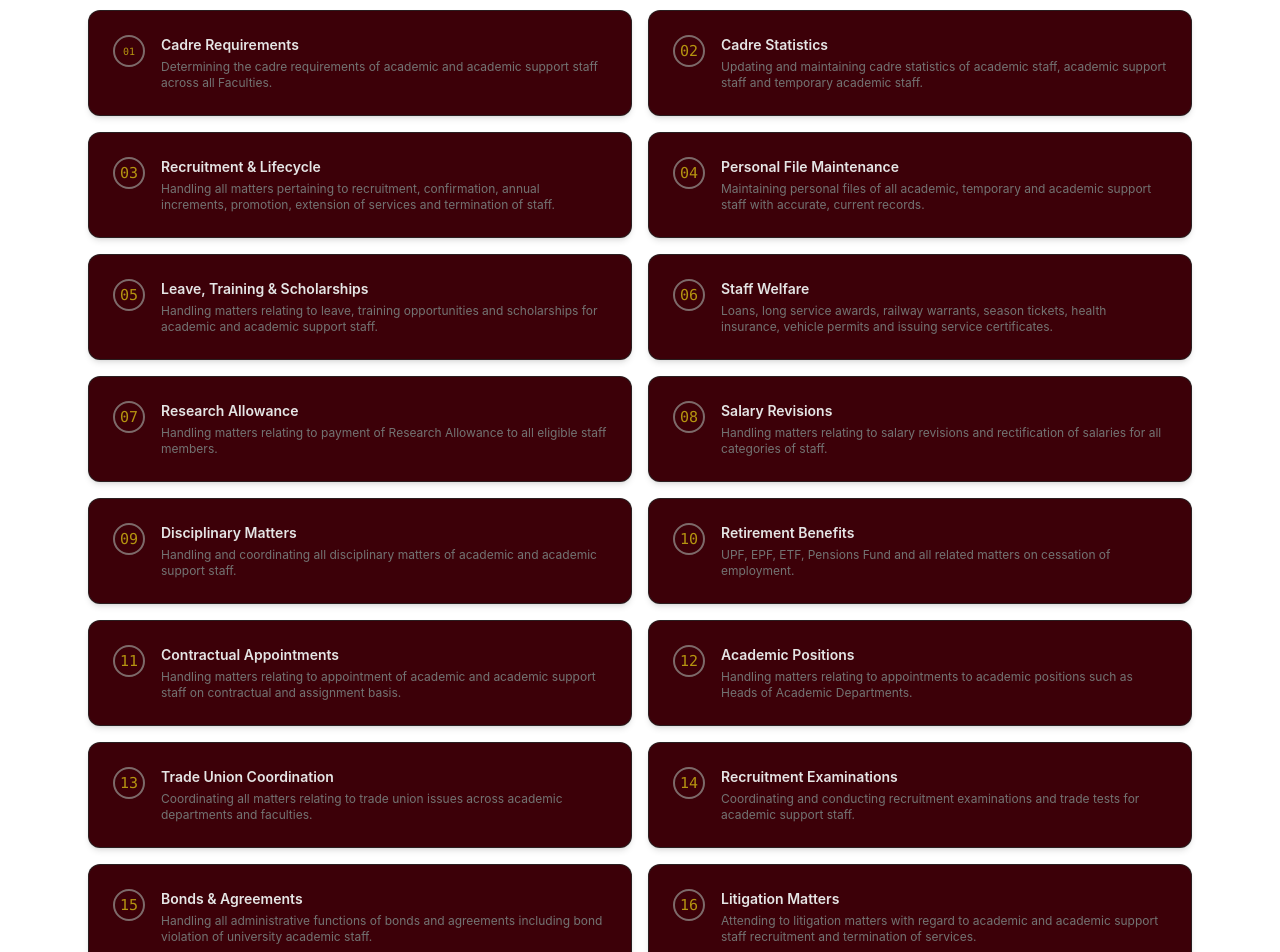
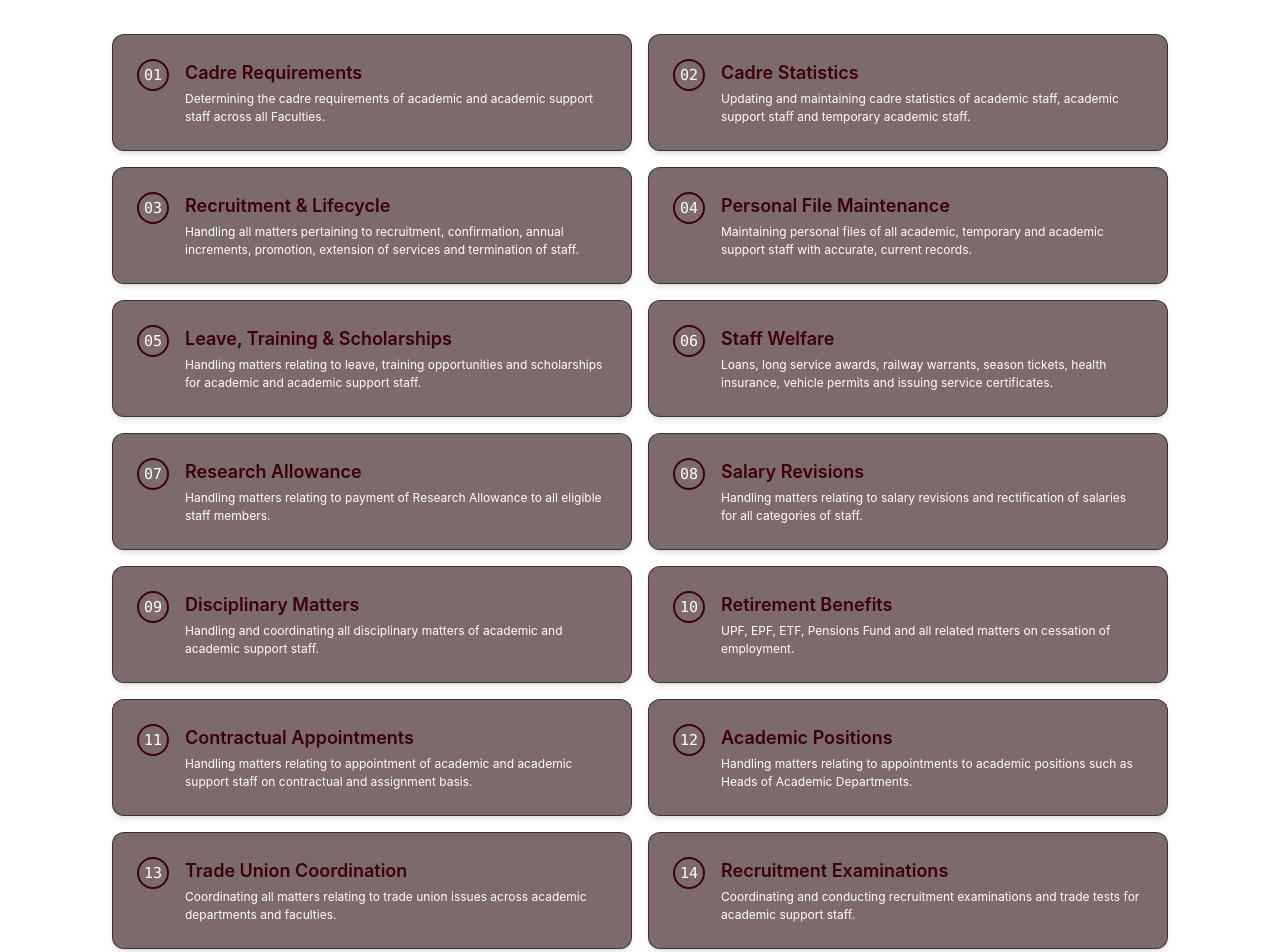
Before and after one commit to Anjana4444/Academic_division, a React (Vite) app in the folder my-react-app/: page /about in a window 1280 px wide. Shown: the part 2600-3552 px from the top of the page. Built offline with nearby package versions, Linux system fonts and the light colour scheme; the HTML template or start-up script is replaced by a standard one.

Commit message:
aboutpg.design

```diff
--- a/my-react-app/src/pages/AboutPage.tsx
+++ b/my-react-app/src/pages/AboutPage.tsx
@@ -1,6 +1,26 @@
 import React from 'react'
 
 export default function AboutPage() {
+  const cardData = [
+    { id: "01", title: "Cadre Requirements", desc: "Determining the cadre requirements of academic and academic support staff across all Faculties." },
+    { id: "02", title: "Cadre Statistics", desc: "Updating and maintaining cadre statistics of academic staff, academic support staff and temporary academic staff." },
+    { id: "03", title: "Recruitment & Lifecycle", desc: "Handling all matters pertaining to recruitment, confirmation, annual increments, promotion, extension of services and termination of staff." },
+    { id: "04", title: "Personal File Maintenance", desc: "Maintaining personal files of all academic, temporary and academic support staff with accurate, current records." },
+    { id: "05", title: "Leave, Training & Scholarships", desc: "Handling matters relating to leave, training opportunities and scholarships for academic and academic support staff." },
+    { id: "06", title: "Staff Welfare", desc: "Loans, long service awards, railway warrants, season tickets, health insurance, vehicle permits and issuing service certificates." },
+    { id: "07", title: "Research Allowance", desc: "Handling matters relating to payment of Research Allowance to all eligible staff members." },
+    { id: "08", title: "Salary Revisions", desc: "Handling matters relating to salary revisions and rectification of salaries for all categories of staff." },
+    { id: "09", title: "Disciplinary Matters", desc: "Handling and coordinating all disciplinary matters of academic and academic support staff." },
+    { id: "10", title: "Retirement Benefits", desc: "UPF, EPF, ETF, Pensions Fund and all related matters on cessation of employment." },
+    { id: "11", title: "Contractual Appointments", desc: "Handling matters relating to appointment of academic and academic support staff on contractual and assignment basis." },
+    { id: "12", title: "Academic Positions", desc: "Handling matters relating to appointments to academic positions such as Heads of Academic Departments." },
+    { id: "13", title: "Trade Union Coordination", desc: "Coordinating all matters relating to trade union issues across academic departments and faculties." },
+    { id: "14", title: "Recruitment Examinations", desc: "Coordinating and conducting recruitment examinations and trade tests for academic support staff." },
+    { id: "15", title: "Bonds & Agreements", desc: "Handling all administrative functions of bonds and agreements including bond violation of university academic staff." },
+    { id: "16", title: "Litigation Matters", desc: "Attending to litigation matters with regard to academic and academic support staff recruitment and termination of services." },
+    { id: "17", title: "Leave & Awards Committee", desc: "Convening the meetings of the Leave and Awards Committee and ensuring timely follow-up action on all decisions." }
+  ];
+
   return (
     <div className="w-full bg-[#ffffff] font-sans text-neutral-300 overflow-x-hidden scroll-smooth">
 
@@ -236,153 +256,18 @@ export default function AboutPage() {
         </div>
 
         {/* HIGHLIGHT: Cleaned parent grid wrapper container by removing shared table/divider lines and adding a gap-4 space system */}
-        <div className="grid grid-cols-1 md:grid-cols-2 gap-4 rounded-lg">
-
-          {/* CARD 01 */}
-          {/* HIGHLIGHT: Turned each entry into an independent block with distinct borders, unique backgrounds, and micro-interaction animations */}
-          <div className="p-6 flex items-start gap-4 bg-[#3C0008] border border-neutral-800/80 rounded-xl shadow-md transition-transform duration-200 hover:-translate-y-1">
-            <span className="flex-shrink-0 w-8 h-8 rounded-full border-2 border-[#7d6a6a] flex items-center justify-center text-[10px] font-mono text-[#B59410]">01</span>
-            <div>
-              <h4 className="text-sm font-semibold text-neutral-200 mb-1">Cadre Requirements</h4>
-              <p className="text-xs text-neutral-500">Determining the cadre requirements of academic and academic support staff across all Faculties.</p>
+        <div className="grid grid-cols-1 md:grid-cols-2 lg:grid-cols-2 gap-4 p-6">
+          {cardData.map((card) => (
+            <div key={card.id} className="p-6 flex items-start gap-4 bg-[#7d6a6a] border border-neutral-800/80 rounded-xl shadow-md transition-transform duration-200 hover:-translate-y-1">
+              <span className="flex-shrink-0 w-8 h-8 rounded-full border-2 border-[#3C0008] flex items-center justify-center text-[15px] font-mono text-[#ffffff]">
+                {card.id}
+              </span>
+              <div>
+                <h4 className="text-[18px] font-semibold text-[#3C0008] mb-1">{card.title}</h4>
+                <p className="text-[12px] text-[#ffffff]">{card.desc}</p>
+              </div>
             </div>
-          </div>
-
-          {/* CARD 02 */}
-          <div className="p-6 flex items-start gap-4 bg-[#3C0008] border border-neutral-800/80 rounded-xl shadow-md transition-transform duration-200 hover:-translate-y-1">
-            <span className="flex-shrink-0 w-8 h-8 rounded-full border-2 border-[#7d6a6a] flex items-center justify-center text-[15px] font-mono text-[#B59410]">02</span>
-            <div>
-              <h4 className="text-sm font-semibold text-neutral-200 mb-1">Cadre Statistics</h4>
-              <p className="text-xs text-neutral-500">Updating and maintaining cadre statistics of academic staff, academic support staff and temporary academic staff.</p>
-            </div>
-          </div>
-
-          {/* CARD 03 */}
-          <div className="p-6 flex items-start gap-4 bg-[#3C0008] border border-neutral-800/80 rounded-xl shadow-md transition-transform duration-200 hover:-translate-y-1">
-            <span className="flex-shrink-0 w-8 h-8 rounded-full border-2 border-[#7d6a6a] flex items-center justify-center text-[15px] font-mono text-[#B59410]">03</span>
-            <div>
-              <h4 className="text-sm font-semibold text-neutral-200 mb-1">Recruitment & Lifecycle</h4>
-              <p className="text-xs text-neutral-500">Handling all matters pertaining to recruitment, confirmation, annual increments, promotion, extension of services and termination of staff.</p>
-            </div>
-          </div>
-
-          {/* CARD 04 */}
-          <div className="p-6 flex items-start gap-4 bg-[#3C0008] border border-neutral-800/80 rounded-xl shadow-md transition-transform duration-200 hover:-translate-y-1">
-            <span className="flex-shrink-0 w-8 h-8 rounded-full border-2 border-[#7d6a6a] flex items-center justify-center text-[15px] font-mono text-[#B59410]">04</span>
-            <div>
-              <h4 className="text-sm font-semibold text-neutral-200 mb-1">Personal File Maintenance</h4>
-              <p className="text-xs text-neutral-500">Maintaining personal files of all academic, temporary and academic support staff with accurate, current records.</p>
-            </div>
-          </div>
-
-          {/* CARD 05 */}
-          <div className="p-6 flex items-start gap-4 bg-[#3C0008] border border-neutral-800/80 rounded-xl shadow-md transition-transform duration-200 hover:-translate-y-1">
-            <span className="flex-shrink-0 w-8 h-8 rounded-full border-2 border-[#7d6a6a] flex items-center justify-center text-[15px] font-mono text-[#B59410]">05</span>
-            <div>
-              <h4 className="text-sm font-semibold text-neutral-200 mb-1">Leave, Training & Scholarships</h4>
-              <p className="text-xs text-neutral-500">Handling matters relating to leave, training opportunities and scholarships for academic and academic support staff.</p>
-            </div>
-          </div>
-
-          {/* CARD 06 */}
-          <div className="p-6 flex items-start gap-4 bg-[#3C0008] border border-neutral-800/80 rounded-xl shadow-md transition-transform duration-200 hover:-translate-y-1">
-            <span className="flex-shrink-0 w-8 h-8 rounded-full border-2 border-[#7d6a6a] flex items-center justify-center text-[15px] font-mono text-[#B59410]">06</span>
-            <div>
-              <h4 className="text-sm font-semibold text-neutral-200 mb-1">Staff Welfare</h4>
-              <p className="text-xs text-neutral-500">Loans, long service awards, railway warrants, season tickets, health insurance, vehicle permits and issuing service certificates.</p>
-            </div>
-          </div>
-
-          {/* CARD 07 */}
-          <div className="p-6 flex items-start gap-4 bg-[#3C0008] border border-neutral-800/80 rounded-xl shadow-md transition-transform duration-200 hover:-translate-y-1">
-            <span className="flex-shrink-0 w-8 h-8 rounded-full border-2 border-[#7d6a6a] flex items-center justify-center text-[15px] font-mono text-[#B59410]">07</span>
-            <div>
-              <h4 className="text-sm font-semibold text-neutral-200 mb-1">Research Allowance</h4>
-              <p className="text-xs text-neutral-500">Handling matters relating to payment of Research Allowance to all eligible staff members.</p>
-            </div>
-          </div>
-
-          {/* CARD 08 */}
-          <div className="p-6 flex items-start gap-4 bg-[#3C0008] border border-neutral-800/80 rounded-xl shadow-md transition-transform duration-200 hover:-translate-y-1">
-            <span className="flex-shrink-0 w-8 h-8 rounded-full border-2 border-[#7d6a6a] flex items-center justify-center text-[15px] font-mono text-[#B59410]">08</span>
-            <div>
-              <h4 className="text-sm font-semibold text-neutral-200 mb-1">Salary Revisions</h4>
-              <p className="text-xs text-neutral-500">Handling matters relating to salary revisions and rectification of salaries for all categories of staff.</p>
-            </div>
-          </div>
-
-          <div className="p-6 flex items-start gap-4 bg-[#3C0008] border border-neutral-800/80 rounded-xl shadow-md transition-transform duration-200 hover:-translate-y-1">
-            <span className="flex-shrink-0 w-8 h-8 rounded-full border-2 border-[#7d6a6a] flex items-center justify-center text-[15px] font-mono text-[#B59410]">09</span>
-            <div>
-              <h4 className="text-sm font-semibold text-neutral-200 mb-1">Disciplinary Matters</h4>
-              <p className="text-xs text-neutral-500">Handling and coordinating all disciplinary matters of academic and academic support staff.</p>
-            </div>
-          </div>
-
-          <div className="p-6 flex items-start gap-4 bg-[#3C0008] border border-neutral-800/80 rounded-xl shadow-md transition-transform duration-200 hover:-translate-y-1">
-            <span className="flex-shrink-0 w-8 h-8 rounded-full border-2 border-[#7d6a6a] flex items-center justify-center text-[15px] font-mono text-[#B59410]">10</span>
-            <div>
-              <h4 className="text-sm font-semibold text-neutral-200 mb-1">Retirement Benefits</h4>
-              <p className="text-xs text-neutral-500">UPF, EPF, ETF, Pensions Fund and all related matters on cessation of employment.</p>
-            </div>
-          </div>
-
-          <div className="p-6 flex items-start gap-4 bg-[#3C0008] border border-neutral-800/80 rounded-xl shadow-md transition-transform duration-200 hover:-translate-y-1">
-            <span className="flex-shrink-0 w-8 h-8 rounded-full border-2 border-[#7d6a6a] flex items-center justify-center text-[15px] font-mono text-[#B59410]">11</span>
-            <div>
-              <h4 className="text-sm font-semibold text-neutral-200 mb-1">Contractual Appointments</h4>
-              <p className="text-xs text-neutral-500">Handling matters relating to appointment of academic and academic support staff on contractual and assignment basis.</p>
-            </div>
-          </div>
-
-          <div className="p-6 flex items-start gap-4 bg-[#3C0008] border border-neutral-800/80 rounded-xl shadow-md transition-transform duration-200 hover:-translate-y-1">
-            <span className="flex-shrink-0 w-8 h-8 rounded-full border-2 border-[#7d6a6a] flex items-center justify-center text-[15px] font-mono text-[#B59410]">12</span>
-            <div>
-              <h4 className="text-sm font-semibold text-neutral-200 mb-1">Academic Positions</h4>
-              <p className="text-xs text-neutral-500">Handling matters relating to appointments to academic positions such as Heads of Academic Departments.</p>
-            </div>
-          </div>
-
-          <div className="p-6 flex items-start gap-4 bg-[#3C0008] border border-neutral-800/80 rounded-xl shadow-md transition-transform duration-200 hover:-translate-y-1">
-            <span className="flex-shrink-0 w-8 h-8 rounded-full border-2 border-[#7d6a6a] flex items-center justify-center text-[15px] font-mono text-[#B59410]">13</span>
-            <div>
-              <h4 className="text-sm font-semibold text-neutral-200 mb-1">Trade Union Coordination</h4>
-              <p className="text-xs text-neutral-500">Coordinating all matters relating to trade union issues across academic departments and faculties.</p>
-            </div>
-          </div>
-
-          <div className="p-6 flex items-start gap-4 bg-[#3C0008] border border-neutral-800/80 rounded-xl shadow-md transition-transform duration-200 hover:-translate-y-1">
-            <span className="flex-shrink-0 w-8 h-8 rounded-full border-2 border-[#7d6a6a] flex items-center justify-center text-[15px] font-mono text-[#B59410]">14</span>
-            <div>
-              <h4 className="text-sm font-semibold text-neutral-200 mb-1">Recruitment Examinations</h4>
-              <p className="text-xs text-neutral-500">Coordinating and conducting recruitment examinations and trade tests for academic support staff.</p>
-            </div>
-          </div>
-
-          <div className="p-6 flex items-start gap-4 bg-[#3C0008] border border-neutral-800/80 rounded-xl shadow-md transition-transform duration-200 hover:-translate-y-1">
-            <span className="flex-shrink-0 w-8 h-8 rounded-full border-2 border-[#7d6a6a] flex items-center justify-center text-[15px] font-mono text-[#B59410]">15</span>
-            <div>
-              <h4 className="text-sm font-semibold text-neutral-200 mb-1">Bonds & Agreements</h4>
-              <p className="text-xs text-neutral-500">Handling all administrative functions of bonds and agreements including bond violation of university academic staff.</p>
-            </div>
-          </div>
-
-          <div className="p-6 flex items-start gap-4 bg-[#3C0008] border border-neutral-800/80 rounded-xl shadow-md transition-transform duration-200 hover:-translate-y-1">
-            <span className="flex-shrink-0 w-8 h-8 rounded-full border-2 border-[#7d6a6a] flex items-center justify-center text-[15px] font-mono text-[#B59410]">16</span>
-            <div>
-              <h4 className="text-sm font-semibold text-neutral-200 mb-1">Litigation Matters</h4>
-              <p className="text-xs text-neutral-500">Attending to litigation matters with regard to academic and academic support staff recruitment and termination of services.</p>
-            </div>
-          </div>
-
-          <div className="p-6 flex items-start gap-4 bg-[#3C0008] border border-neutral-800/80 rounded-xl shadow-md transition-transform duration-200 hover:-translate-y-1">
-            <span className="flex-shrink-0 w-8 h-8 rounded-full border-2 border-[#7d6a6a] flex items-center justify-center text-[15px] font-mono text-[#B59410]">17</span>
-            <div>
-              <h4 className="text-sm font-semibold text-neutral-200 mb-1">Leave & Awards Committee</h4>
-              <p className="text-xs text-neutral-500">Convening the meetings of the Leave and Awards Committee and ensuring timely follow-up action on all decisions.</p>
-            </div>
-          </div>
-
+          ))}
         </div>
 
 
--- a/my-react-app/src/pages/HomePage.tsx
+++ b/my-react-app/src/pages/HomePage.tsx
@@ -128,11 +128,11 @@ const HomePage: React.FC = () => {
             </div>
 
             {/* Right Column: 35% overlay container block stacked in front */}
-            <div className="relative z-5 flex w-full flex-col justify-center gap-3.5 lg:flex-[0_0_45%] lg:max-w-[35%] lg:ml-[-10%] lg:-mt-28">
+            <div className="relative z-5 flex w-full flex-col justify-center gap-3.5 lg:flex-[0_0_55%] lg:max-w-[39%] lg:ml-[-10%] lg:-mt-14">
               {coursesData.map((course) => (
                 <div
                   key={course.id}
-                  className="group/card relative cursor-pointer rounded-[10px] bg-white px-6 py-3.5 text-[#222222] shadow-[0_10px_30px_rgba(0,0,0,0.35)] transition-all duration-[0.25s] cubic-bezier(0.25,1,0.5,1) hover:translate-x-2 border border-transparent hover:border-[#3C0008] hover:shadow-[0_14px_35px_rgba(0,0,0,0.45),0_0_15px_rgba(255,51,51,0.4),inset_0_0_20px_rgba(255,51,51,0.25)]"
+                  className="group/card relative cursor-pointer rounded-[10px] bg-white px-6 py-2.5 text-[#222222] shadow-[0_10px_30px_rgba(0,0,0,0.35)] transition-all duration-[0.25s] cubic-bezier(0.25,1,0.5,1) hover:translate-x-2 border border-transparent hover:border-[#3C0008] hover:shadow-[0_14px_35px_rgba(0,0,0,0.45),0_0_15px_rgba(255,51,51,0.4),inset_0_0_20px_rgba(255,51,51,0.25)]"
                 >
                   {/* Underlined slide effect via group hover utility mapping */}
                   <h3 className="relative inline-block pb-1 font-sans text-[1.1rem] font-semibold">
@@ -238,9 +238,7 @@ const HomePage: React.FC = () => {
           </div>
 
           {/* Applications List Container */}
-          <div className="mx-auto flex max-w-225 w-full flex-row gap-4 overflow-x-auto pb-4 scrollbar-thin scrollbar-thumb-neutral-200">
 
-          </div>
 
           {/* Bottom View All Link Button */}
           <div className="mt-8 text-center">
```
